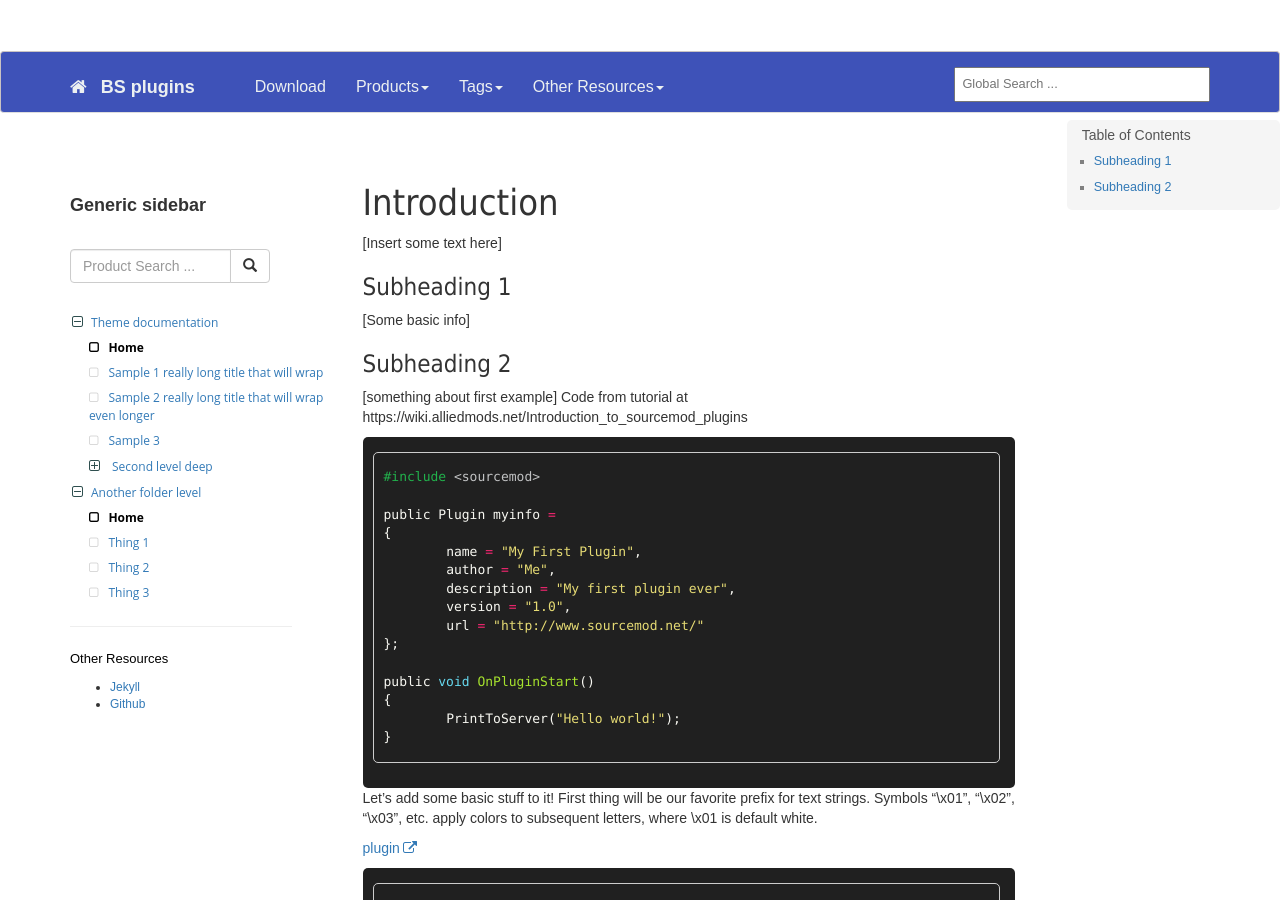
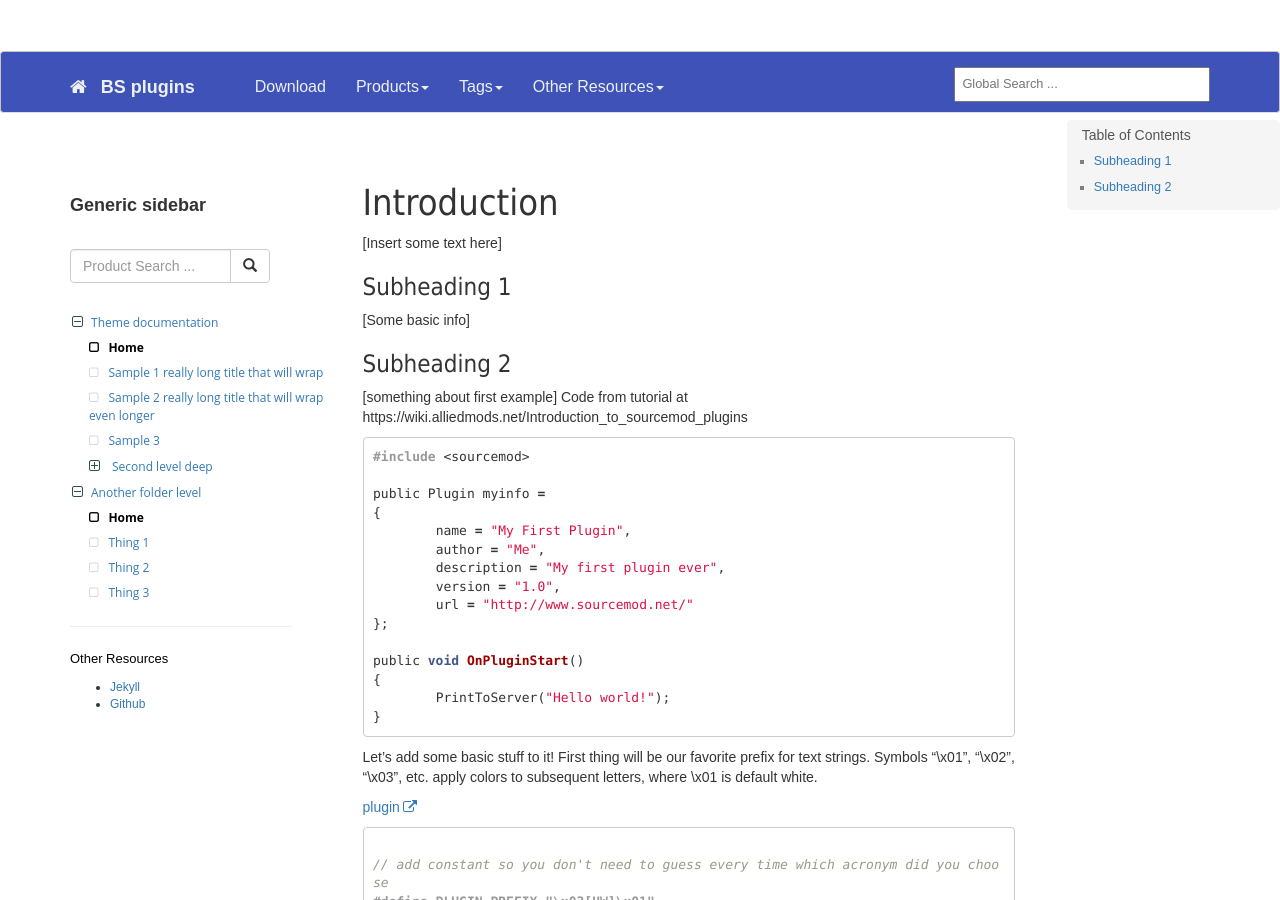
Before and after one commit to DiretideCandy/Blade-Symphony-Plugin-Examples, a Jekyll site: the page built from docs/_docs/index.md, in a window 1280 px wide and 900 px high. Built offline with Jekyll 4.4.1, drawn with Linux system fonts in a browser that asks for light colours.

Commit message:
black syntax to white?

```diff
--- a/docs/_config.yml
+++ b/docs/_config.yml
@@ -10,7 +10,7 @@ image_path: docs/images/
 port: 4000
 highlighter: rouge
 
-highlighting_css: monokai
+highlighting_css: syntax
 # options: "monokai" (black), "syntax" (white)
 navbar_style: lighttheme-bluegray
 # navbar_logo: docs/images/samplelogo.png
```
